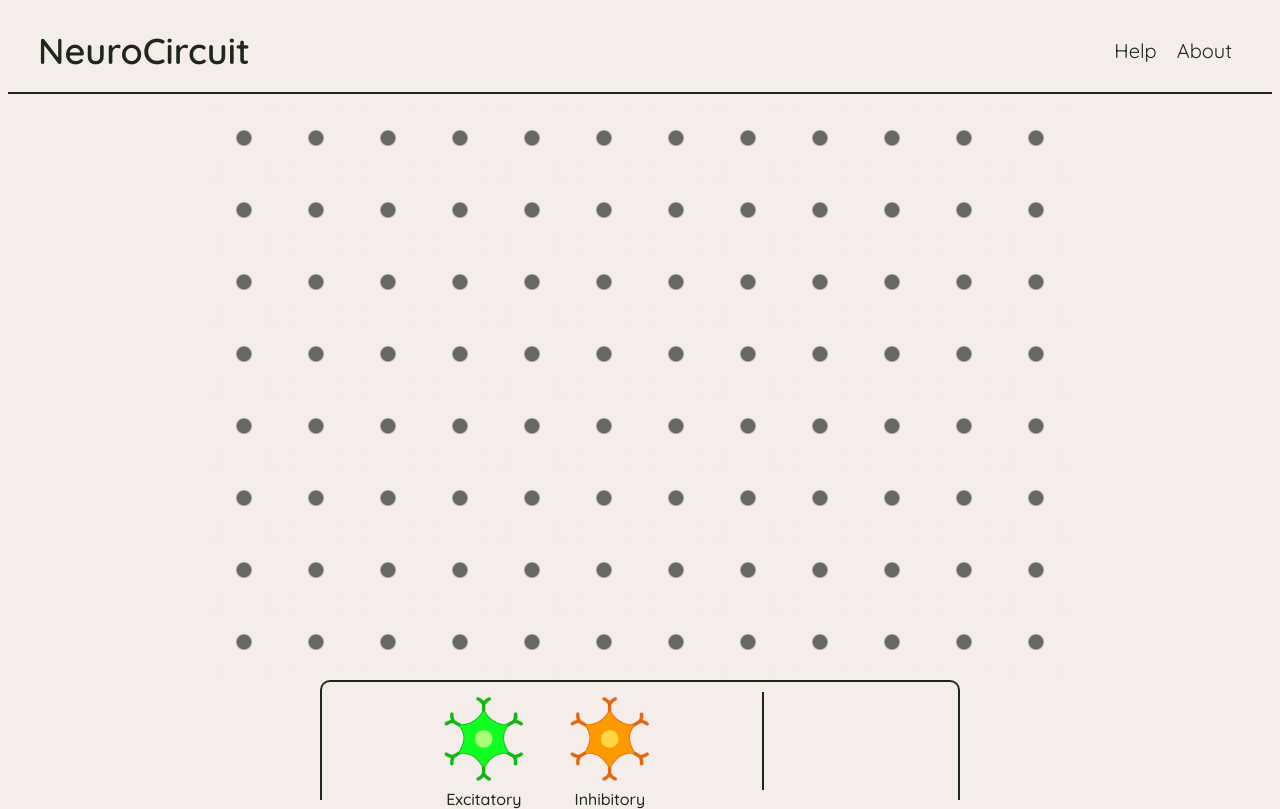
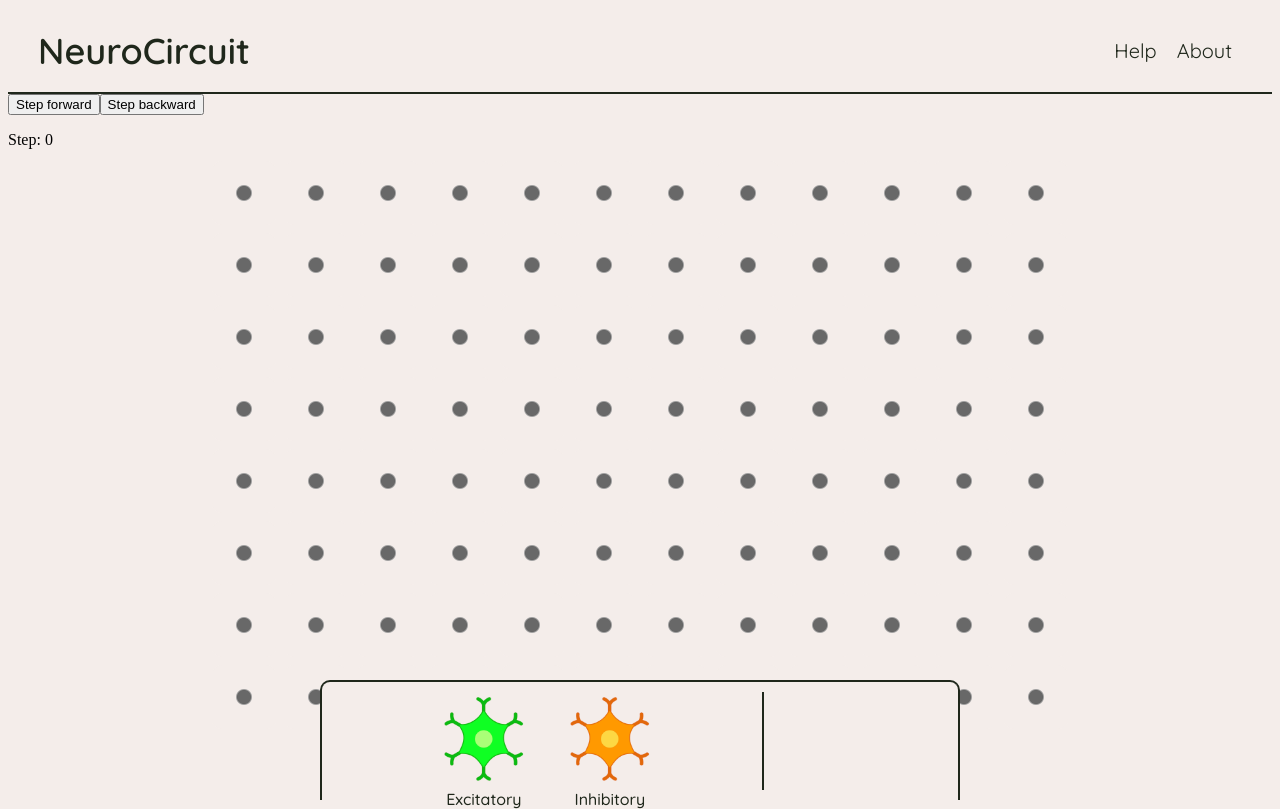
Before and after one commit to CRook99/neuron-connect, a React (Vite) app: page / in a window 1280 px wide. Shown: the top 809 px of the page. Built offline with nearby package versions, Linux system fonts and the light colour scheme.

Commit message:
Push to remote - frequency context

```diff
--- a/src/App.tsx
+++ b/src/App.tsx
@@ -4,11 +4,13 @@ import About from "./pages/About";
 import { GraphProvider } from "./contexts/GraphContext";
 import { NUM_COLS, NUM_ROWS } from "./utils/constants";
 import { DragProvider } from "./contexts/DragContext";
+import { FrequencyProvider } from "./contexts/FrequencyContext";
 
 const App = () => {
   return (
     <>
       <GraphProvider rows={NUM_ROWS} cols={NUM_COLS}>
+        <FrequencyProvider>
           <DragProvider>
             <Router>
               <Routes>
@@ -17,6 +19,7 @@ const App = () => {
               </Routes>
             </Router>
           </DragProvider>
+        </FrequencyProvider>
       </GraphProvider>
     </>
   );
--- a/src/classes/frequencyGraph.ts
+++ b/src/classes/frequencyGraph.ts
@@ -1,11 +1,13 @@
 import { MINIMUM_FREQUENCY } from "../data/frequencyData";
 import { Neurons } from "../data/neuronData";
 import { Coordinate } from "../utils/types";
+import { ACTIVATION_THRESHOLD, MAXIMUM_FREQUENCY, SATURATION_THRESHOLD, SLOPE, TONIC_FREQUENCY, Y_INTERCEPT } from "../data/frequencyData";
 
 class Node {
     type: Neurons;
     id: string;
     frequency: number = MINIMUM_FREQUENCY;
+    frequencyBuffer: number = 0; // Holds new frequency until all nodes have calculated new frequencies
     incoming: Node[] = [];
     outgoing: Node[] = [];
 
@@ -13,20 +15,48 @@ class Node {
         this.type = type;
         this.id = `${coord.x}_${coord.y}`;
     }
+
+    calculateNewFrequency() {
+        const totalInput = this.incoming.reduce((sum, current) => sum + current.frequency, 0);
+
+        let output;
+        if (totalInput <= ACTIVATION_THRESHOLD) {
+            output = TONIC_FREQUENCY;
+        } else if (totalInput >= SATURATION_THRESHOLD) {
+            output = MAXIMUM_FREQUENCY;
+        } else {
+            output = (SLOPE * totalInput) + Y_INTERCEPT;
+        }
+
+        output *= (this.type === Neurons.Excitatory ? 1 : -1);
+
+        this.frequencyBuffer = output;
+    }
+
+    // Not performed until all nodes have calculated with previous step frequencies
+    loadNewFrequency() {
+        this.frequency = this.frequencyBuffer;
+    }
 }
 
 export class FrequencyGraph {
     nodes: Map<string, Node> = new Map();
 
     addNode(type: Neurons, coord: Coordinate) {
-        if (this.nodes.has(this.idToCoord(coord))) return;
+        if (this.nodes.has(this.coordToId(coord))) return;
 
-        this.nodes.set(this.idToCoord(coord), new Node(type, coord));
+        this.nodes.set(this.coordToId(coord), new Node(type, coord));
     }
 
-    addEdge(sender: Node, receiver: Node) {
-        sender.outgoing.push(receiver);
-        receiver.incoming.push(sender);
+    addEdge(startCoord: Coordinate, endCoord: Coordinate) {
+        const startNode = this.nodes.get(this.coordToId(startCoord));
+        const endNode = this.nodes.get(this.coordToId(endCoord));
+
+        if (!startNode || !endNode)
+            throw new Error(`Frequency graph cannot add edge between ${startCoord} and ${endCoord}`);
+
+        startNode.outgoing.push(endNode);
+        endNode.incoming.push(startNode);
     }
 
     removeNode(id: string) {
@@ -37,7 +67,25 @@ export class FrequencyGraph {
         });
     }
 
-    private idToCoord(coord: Coordinate): string {
+    queryGraphForFrequency(coord: Coordinate) {
+        let id = this.coordToId(coord);
+        if (!this.nodes.has(id)) {
+            return -999;
+        }
+
+        return this.nodes.get(id)!.frequency;
+    }
+
+    step() {
+        this.nodes.forEach((node) => {
+            node.calculateNewFrequency();
+        })
+        this.nodes.forEach((node) => {
+            node.loadNewFrequency();
+        })
+    }
+
+    private coordToId(coord: Coordinate): string {
         return `${coord.x}_${coord.y}`;
     }
 }
--- a/src/components/Neuron.css
+++ b/src/components/Neuron.css
@@ -26,6 +26,11 @@
 
   user-select: none;
   pointer-events: none;
+}
+
+.neuron p {
+  position: absolute;
+  z-index: 9999;
 }
 
 .icons-container {
--- a/src/components/Neuron.tsx
+++ b/src/components/Neuron.tsx
@@ -4,7 +4,7 @@ import { Neurons } from "../data/neuronData";
 import { Coordinate, Direction } from "../utils/types";
 import { useDragContext } from "../contexts/DragContext";
 
-import { useState } from "react";
+import { useEffect, useRef, useState } from "react";
 import { AnimatePresence, motion } from "framer-motion";
 
 import {
@@ -16,6 +16,7 @@ import {
 import { FontAwesomeIcon } from "@fortawesome/react-fontawesome";
 import { neuronData } from "../data/neuronData";
 import { MINIMUM_FREQUENCY } from "../data/frequencyData";
+import { useFrequencyContext } from "../contexts/FrequencyContext";
 
 interface NeuronProps {
   neuronType: Neurons;
@@ -32,7 +33,14 @@ const icons = [
 export const Neuron = (props: NeuronProps) => {
   const { pathStart, handleDragStart, handleDragEnd } = useDragContext();
   const [isHovered, setIsHovered] = useState(false);
-  const [frequency, setFrequency] = useState(MINIMUM_FREQUENCY);
+  const [freqText, setFreqText] = useState("");
+
+  const { step, frequencyGraph } = useFrequencyContext();
+
+  useEffect(() => {
+    setFreqText(frequencyGraph.queryGraphForFrequency(props.coord).toString());
+    console.log("update");
+  }, [step]);
 
   const handleMouseDown = (direction: Direction) => {
     handleDragStart(props.coord, direction);
@@ -55,6 +63,7 @@ export const Neuron = (props: NeuronProps) => {
       >
         <motion.div className="neuron">
           <img src={neuronData[props.neuronType].imgPath} />
+          <p>{freqText}</p>
         </motion.div>
         <AnimatePresence>
           {isHovered && !pathStart && (
--- a/src/components/Slot.tsx
+++ b/src/components/Slot.tsx
@@ -7,6 +7,7 @@ import { Coordinate } from "../utils/types";
 import Neuron from "./Neuron";
 import { useDragContext } from "../contexts/DragContext";
 import { useGraphContext } from "../contexts/GraphContext";
+import { useFrequencyContext } from "../contexts/FrequencyContext";
 
 interface SlotProps {
   coord: Coordinate;
@@ -16,6 +17,7 @@ const Slot = (props: SlotProps) => {
   const [neuron, setNeuron] = useState<React.ReactElement | null>(null);
 
   const graph = useGraphContext();
+  const { frequencyGraph } = useFrequencyContext();
 
   const { handleNewHover } = useDragContext();
 
@@ -28,10 +30,11 @@ const Slot = (props: SlotProps) => {
     drop: (item: any) => {
       addNeuron(item.props.type);
       graph.setOccupancy(props.coord, "Neuron");
+      frequencyGraph.addNode(item.props.type, props.coord);
     },
-    collect: (monitor) => ({
-      isOver: monitor.isOver(),
-    }),
+    collect: (monitor) => {
+      return { isOver: !!monitor.isOver() };
+    },
   });
 
   const style = {
--- a/src/contexts/DragContext.tsx
+++ b/src/contexts/DragContext.tsx
@@ -8,6 +8,7 @@ import {
 import { Coordinate, Direction } from "../utils/types";
 import { augmentCoordWithDir } from "../utils/augmentCoordWithDir";
 import { useGraphContext } from "./GraphContext";
+import { useFrequencyContext } from "./FrequencyContext";
 
 interface DragContextType {
   startNeuron: Coordinate | null;
@@ -40,6 +41,7 @@ export const DragProvider: React.FC<{ children: ReactNode }> = ({
   const [isDragging, setIsDragging] = useState(false);
 
   const graph = useGraphContext();
+  const { frequencyGraph } = useFrequencyContext();
 
   const handleDragStart = (coord: Coordinate, direction: Direction) => {
     setStartNeuron(coord);
@@ -64,6 +66,7 @@ export const DragProvider: React.FC<{ children: ReactNode }> = ({
         for (let c of newPath) {
           graph.setOccupancy(c, "Axon");
         }
+        frequencyGraph.addEdge(startNeuron!, coord);
       }
     }
 
--- /dev/null
+++ b/src/contexts/FrequencyContext.tsx
@@ -0,0 +1,44 @@
+import { createContext, useContext, ReactNode, useState } from "react";
+import { FrequencyGraph } from "../classes/frequencyGraph";
+
+interface FrequencyContextType {
+  frequencyGraph: FrequencyGraph;
+  step: number;
+  stepForward: () => void;
+  stepBackward: () => void;
+}
+
+const FrequencyContext = createContext<FrequencyContextType | null>(null);
+
+export const useFrequencyContext = (): FrequencyContextType => {
+  const context = useContext(FrequencyContext);
+  if (context === null) {
+    throw new Error("useFrequencyContext used outside of FrequencyProvider");
+  }
+  return context;
+};
+
+export const FrequencyProvider: React.FC<{ children: ReactNode }> = ({
+  children,
+}) => {
+  const [frequencyGraph] = useState(() => new FrequencyGraph());
+  const [step, setStep] = useState(0);
+
+  const stepForward = () => {
+    frequencyGraph.step();
+    setStep(step + 1);
+  };
+
+  const stepBackward = () => {
+    if (step - 1 <= 0) return;
+    setStep(step - 1);
+  };
+
+  return (
+    <FrequencyContext.Provider
+      value={{ frequencyGraph, step, stepForward, stepBackward }}
+    >
+      {children}
+    </FrequencyContext.Provider>
+  );
+};
--- a/src/pages/Home.tsx
+++ b/src/pages/Home.tsx
@@ -8,12 +8,27 @@ import HelpButton from "../components/HelpButton";
 import HelpSidebar from "../components/HelpSidebar";
 import { Link } from "react-router-dom";
 import { NUM_COLS, NUM_ROWS } from "../utils/constants";
+import { useFrequencyContext } from "../contexts/FrequencyContext";
 
 const Home = () => {
   const [isHelpActive, setIsHelpActive] = useState(false);
 
+  const { step, stepForward, stepBackward } = useFrequencyContext();
+
+  const handleStepForward = (event: React.MouseEvent<HTMLButtonElement>) => {
+    event.stopPropagation();
+    event.preventDefault();
+    stepForward();
+  };
+
+  const handleStepBackward = (event: React.MouseEvent<HTMLButtonElement>) => {
+    event.stopPropagation();
+    event.preventDefault;
+    stepBackward();
+  };
+
   return (
-    <DndProvider backend={HTML5Backend}>
+    <>
       <Header>
         <HelpButton
           isHelpActive={isHelpActive}
@@ -24,14 +39,20 @@ const Home = () => {
         </Link>
       </Header>
 
+      <button onClick={handleStepForward}>Step forward</button>
+      <button onClick={handleStepBackward}>Step backward</button>
+      <p>Step: {step}</p>
+
       <HelpSidebar isHelpActive={isHelpActive} />
 
-      <div>
-        <Board rows={NUM_ROWS} cols={NUM_COLS} />
-      </div>
+      <DndProvider backend={HTML5Backend}>
+        <div>
+          <Board rows={NUM_ROWS} cols={NUM_COLS} />
+        </div>
 
-      <Dock />
-    </DndProvider>
+        <Dock />
+      </DndProvider>
+    </>
   );
 };
 
```
Also changed, not shown: src/utils/calculateFrequency.ts (deleted, +0 -19 lines). Lines whose indentation alone changed are shown as unchanged.
